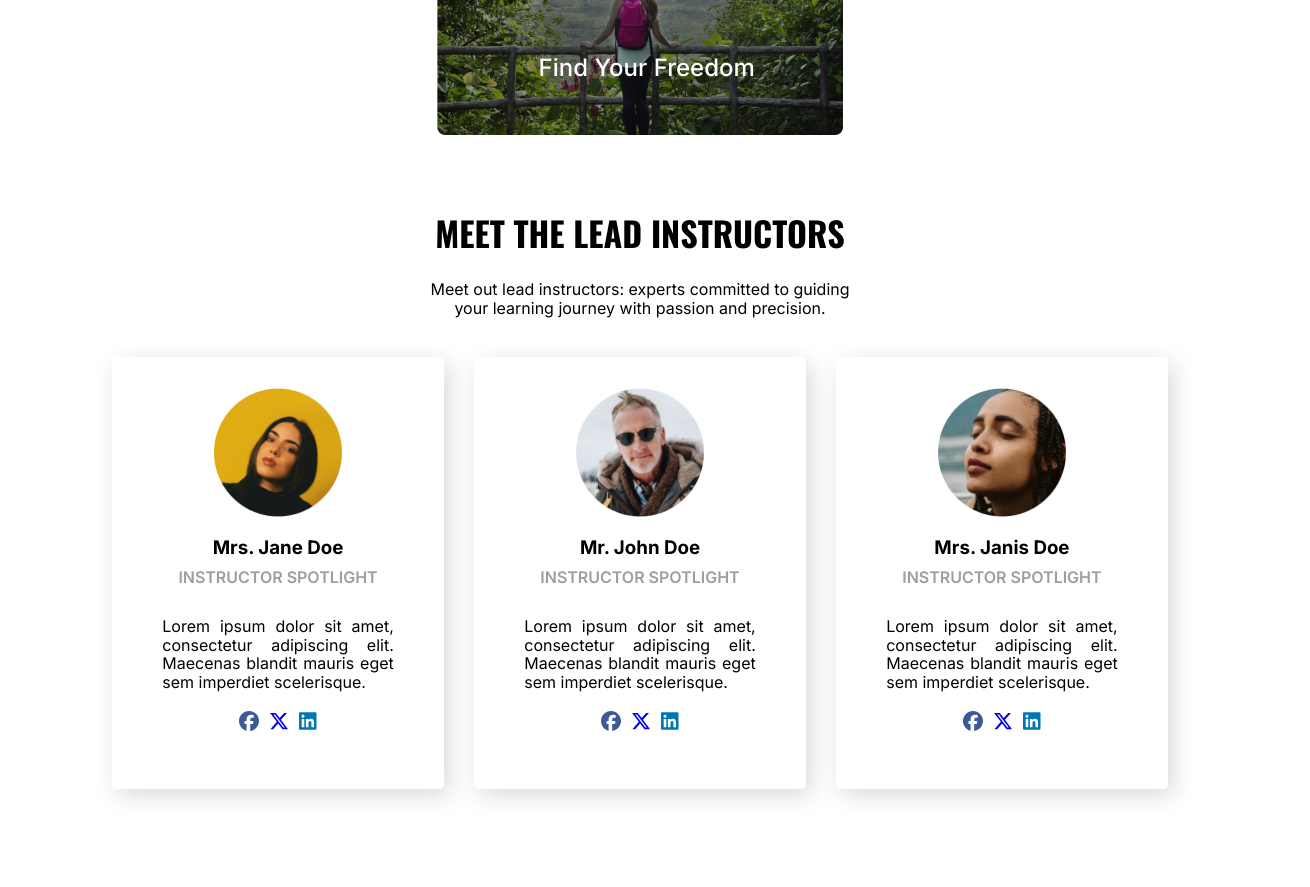
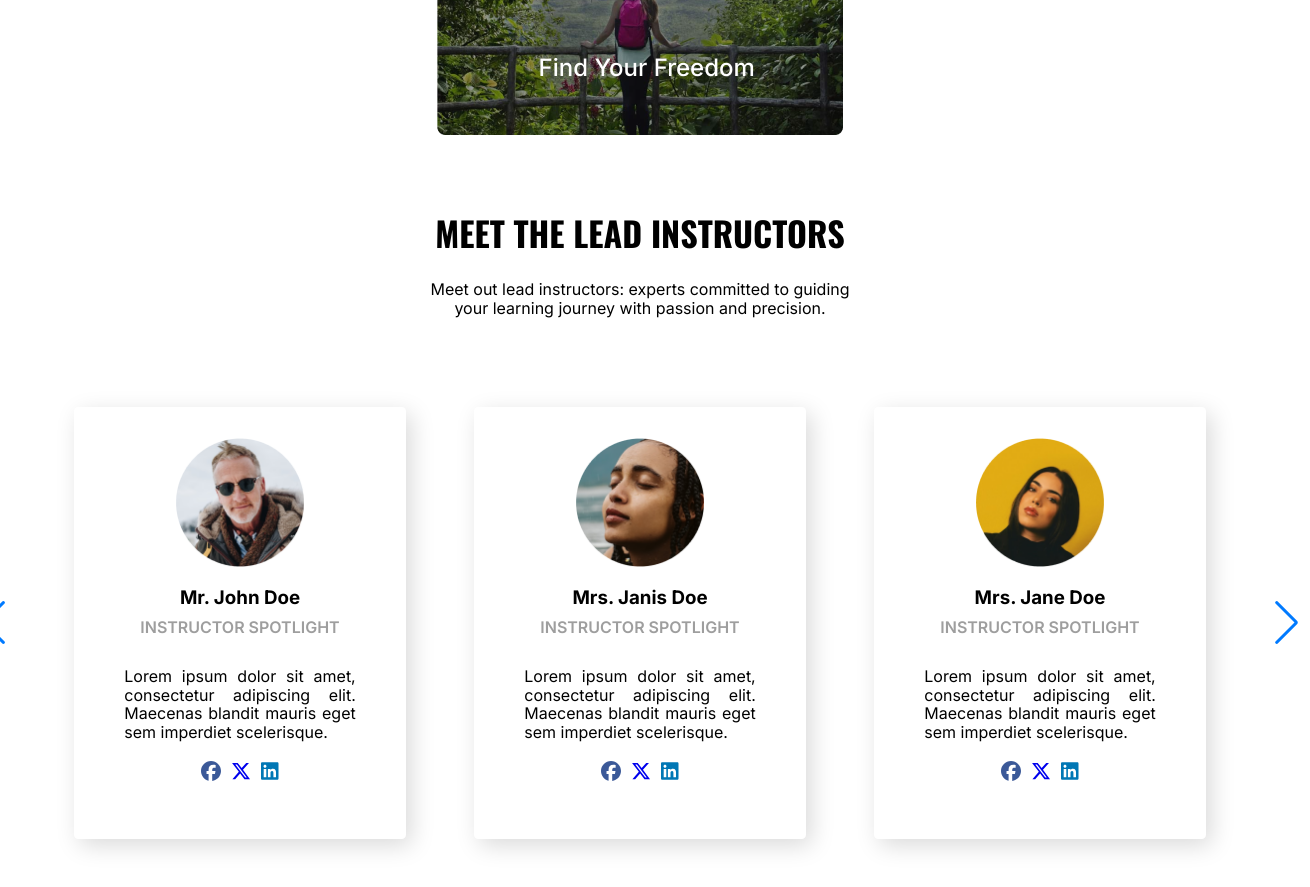
Before and after one commit to BrianKendalBucek/costa-rica-course, a Next.js app in the folder costa-rica-course/: page / in a window 1280 px wide. Shown: the part 2520-3407 px from the top of the page, 1310 px wide, since content can reach past the window. Built offline with nearby package versions, Linux system fonts and the light colour scheme.

Commit message:
fix issue with carousel of instructors rendering two of the three initially to now render three initially

```diff
--- a/costa-rica-course/src/app/page.module.scss
+++ b/costa-rica-course/src/app/page.module.scss
@@ -83,6 +83,13 @@ $text-color: #333;
       }
     }
 
+    .instructorContainer {
+      width: 100%;
+      display: flex;
+      justify-content: center;
+      box-sizing: border-box;
+    }
+
     .studentsContainer {
       width: 100%;
       display: flex;
--- a/costa-rica-course/src/app/page.tsx
+++ b/costa-rica-course/src/app/page.tsx
@@ -40,7 +40,9 @@ const HomePage: React.FC = () => {
         <section className={styles.contentGrid}>
           {windowWidth <= 1661 && <Courses />}
           <GoalVisual />
-          <Instructor />
+          <div className={styles.instructorContainer}>
+            <Instructor />
+          </div>
           <ThreeSteps />
           <MainCourse />
           <div className={styles.studentsContainer}>
--- a/costa-rica-course/src/components/Carousel.tsx
+++ b/costa-rica-course/src/components/Carousel.tsx
@@ -22,6 +22,7 @@ interface CarouselProps<T> {
   slidesPerView?: number;
   spaceBetween?: number;
   loop?: boolean;
+  autoplay?: boolean;
   autoplayDelay?: number;
   effect?: "coverflow" | "slide" | "fade" | "cube";
 }
@@ -30,8 +31,9 @@ const Carousel = <T,>({
   data,
   renderSlide,
   slidesPerView = 3,
-  spaceBetween = 50,
+  spaceBetween = 0,
   loop = true,
+  autoplay = true,
   autoplayDelay = 3000,
   effect = "slide",
 }: CarouselProps<T>) => {
@@ -47,11 +49,13 @@ const Carousel = <T,>({
         spaceBetween={spaceBetween}
         slidesPerView={slidesPerView}
         loop={loop}
-        autoplay={{ delay: autoplayDelay }}
+        autoplay={autoplay ? { delay: autoplayDelay } : false}
         pagination={{ clickable: true }}
         navigation={true}
         effect={effect}
         centeredSlides={true}
+        initialSlide={2}
+        centerInsufficientSlides={true}
         grabCursor={true}
         modules={modules} // Use the dynamic modules array
         coverflowEffect={
--- a/costa-rica-course/src/components/Instructor.module.scss
+++ b/costa-rica-course/src/components/Instructor.module.scss
@@ -1,5 +1,6 @@
 
 .card {
+  width: 100%;
   display: flex;
   flex-direction: column;
   align-items: center;
@@ -12,53 +13,3 @@
     margin-bottom: 20px;
   }
 }
-
-.instructorsContainer {
-  width: 100vw;
-  display: flex;
-  justify-content: center;
-  margin-top: 20px;
-  gap: 30px;
-
-  .instructor {
-    border-radius: 4.37px;
-    width: 331.96px;
-    height: 431.86px;
-    box-shadow: 5.46px 6.55px 23.7px 0 rgba(0, 0, 0, 0.15);
-    display: flex;
-    flex-direction: column;
-    align-items: center;
-
-    .instructorImage {
-        padding-top: 30.85px;
-    }
-
-    .instructorDiscription {
-      width: 231.5px;
-      text-align: justify;
-      padding-top: 30.85px;
-
-    }
-
-    .socialLinksContainer {
-      display: flex;
-      justify-content: center;
-      gap: 10px;
-      margin-top: 20px;
-    }
-
-    .facebook {
-      font-size: 20px;
-      color: #3B5998;
-    }
-
-    .xtwitter {
-      font-size: 20px;
-    }
-
-    .linkedin {
-      font-size: 20px;
-      color: #0077B5;
-    }
-  }
-}
--- a/costa-rica-course/src/components/Instructor.tsx
+++ b/costa-rica-course/src/components/Instructor.tsx
@@ -1,13 +1,5 @@
-import Image from "next/image";
-import { FontAwesomeIcon } from "@fortawesome/react-fontawesome";
-import {
-  faFacebook,
-  faXTwitter,
-  faLinkedin,
-} from "@fortawesome/free-brands-svg-icons";
-import "@fortawesome/fontawesome-svg-core/styles.css";
 import styles from "./Instructor.module.scss";
-import { instructors } from "@/constants/constants";
+import InstructorIntroCarousel from "./InstructorIntroCarousel";
 
 export const Instructor = () => (
   <div className={styles.card}>
@@ -16,58 +8,6 @@ export const Instructor = () => (
       Meet out lead instructors: experts committed to guiding your learning
       journey with passion and precision.
     </p>
-    <div className={styles.instructorsContainer}>
-      {instructors.map((instructor, index) => (
-        <div key={index} className={styles.instructor}>
-          <Image
-            src={instructor.src}
-            alt={instructor.alt}
-            width={128.85}
-            height={128.85}
-            priority
-            className={styles.instructorImage}
-          />
-          <div>
-            <h3>{instructor.name}</h3>
-            <h4>{instructor.title}</h4>
-            <p className={styles.instructorDiscription}>
-              {instructor.description}
-            </p>
-            <div className={styles.socialLinksContainer}>
-              <a
-                href={instructor.socials.facebook}
-                target="_blank"
-                rel="noopener noreferrer"
-              >
-                <FontAwesomeIcon
-                  icon={faFacebook}
-                  className={styles.facebook}
-                />
-              </a>
-              <a
-                href={instructor.socials.twitter}
-                target="_blank"
-                rel="noopener noreferrer"
-              >
-                <FontAwesomeIcon
-                  icon={faXTwitter}
-                  className={styles.xtwitter}
-                />
-              </a>
-              <a
-                href={instructor.socials.linkedin}
-                target="_blank"
-                rel="noopener noreferrer"
-              >
-                <FontAwesomeIcon
-                  icon={faLinkedin}
-                  className={styles.linkedin}
-                />
-              </a>
-            </div>
-          </div>
-        </div>
-      ))}
-    </div>
+    <InstructorIntroCarousel />
   </div>
 );
--- /dev/null
+++ b/costa-rica-course/src/components/InstructorIntro.module.scss
@@ -0,0 +1,56 @@
+.instructorsContainer {
+  display: flex;
+  justify-content: center;
+  width: 400px;
+  // justify-content: center;
+  // margin-top: 20px;
+  // gap: 30px;
+
+  // @media (max-width: 1120px) {
+  //   display: flex;
+  //   flex-direction: column;
+  //   align-items: center;
+  // }
+
+  .instructor {
+    border-radius: 4.37px;
+    width: 331.96px;
+    height: 431.86px;
+    box-shadow: 5.46px 6.55px 23.7px 0 rgba(0, 0, 0, 0.15);
+    display: flex;
+    flex-direction: column;
+    align-items: center;
+
+    .instructorImage {
+        padding-top: 30.85px;
+    }
+
+    .instructorDiscription {
+      width: 231.5px;
+      text-align: justify;
+      padding-top: 30.85px;
+
+    }
+
+    .socialLinksContainer {
+      display: flex;
+      justify-content: center;
+      gap: 10px;
+      margin-top: 20px;
+    }
+
+    .facebook {
+      font-size: 20px;
+      color: #3B5998;
+    }
+
+    .xtwitter {
+      font-size: 20px;
+    }
+
+    .linkedin {
+      font-size: 20px;
+      color: #0077B5;
+    }
+  }
+}
--- /dev/null
+++ b/costa-rica-course/src/components/InstructorIntro.tsx
@@ -0,0 +1,52 @@
+import Image from "next/image";
+import { FontAwesomeIcon } from "@fortawesome/react-fontawesome";
+import {
+  faFacebook,
+  faXTwitter,
+  faLinkedin,
+} from "@fortawesome/free-brands-svg-icons";
+import "@fortawesome/fontawesome-svg-core/styles.css";
+import styles from "./InstructorIntro.module.scss";
+
+const InstructorIntro = ({ src, title, name, alt, description, socials }) => {
+  return (
+    <div className={styles.instructorsContainer}>
+      <div className={styles.instructor}>
+        <Image
+          src={src}
+          alt={alt}
+          width={128.85}
+          height={128.85}
+          priority
+          className={styles.instructorImage}
+        />
+        <div>
+          <h3>{name}</h3>
+          <h4>{title}</h4>
+          <p className={styles.instructorDiscription}>{description}</p>
+          <div className={styles.socialLinksContainer}>
+            <a
+              href={socials.facebook}
+              target="_blank"
+              rel="noopener noreferrer"
+            >
+              <FontAwesomeIcon icon={faFacebook} className={styles.facebook} />
+            </a>
+            <a href={socials.twitter} target="_blank" rel="noopener noreferrer">
+              <FontAwesomeIcon icon={faXTwitter} className={styles.xtwitter} />
+            </a>
+            <a
+              href={socials.linkedin}
+              target="_blank"
+              rel="noopener noreferrer"
+            >
+              <FontAwesomeIcon icon={faLinkedin} className={styles.linkedin} />
+            </a>
+          </div>
+        </div>
+      </div>
+    </div>
+  );
+};
+
+export default InstructorIntro;
--- /dev/null
+++ b/costa-rica-course/src/components/InstructorIntroCarousel.tsx
@@ -0,0 +1,40 @@
+"use client";
+
+import React, { useState, useEffect } from 'react';
+import Carousel from './Carousel';
+import { instructors } from '@/constants/constants';
+import InstructorIntro from './InstructorIntro';
+
+const InstructorIntroCarousel = () => {
+  const [intros, setIntros] = useState([]);
+
+
+  useEffect(() => {
+    setIntros(instructors);
+  }, []);
+
+  if (intros.length === 0) return <div>Loading intros...</div>;
+
+  return (
+    <Carousel
+      data={intros}
+      slidesPerView={Math.min(3, intros.length)}
+      // slidesPerView={Math.min(3, intros.length)}
+      // autoplay={true}
+      autoplay={false}
+      renderSlide={(intro) => (
+        <InstructorIntro
+          key={intro.title}
+          src={intro.src}
+          title={intro.title}
+          name={intro.name}
+          alt={intro.alt}
+          description={intro.description}
+          socials={intro.socials}
+        />
+      )}
+    />
+  );
+};
+
+export default InstructorIntroCarousel;
--- a/costa-rica-course/src/components/StudentReview.module.scss
+++ b/costa-rica-course/src/components/StudentReview.module.scss
@@ -6,11 +6,6 @@
   height: 218px;
   box-shadow: 5.46px 6.55px 23.7px 0 rgba(0, 0, 0, 0.15);
   padding: 20px;
-
-
-  p {
-
-  }
 
   .studentData {
     display: flex;
--- a/costa-rica-course/src/constants/constants.ts
+++ b/costa-rica-course/src/constants/constants.ts
@@ -18,10 +18,10 @@ export const images = [
 
 export const instructors = [
   {
+    src: '/images/Ellipse 10.png',
+    title: 'INSTRUCTOR SPOTLIGHT',
     name: 'Mrs. Jane Doe',
-    title: 'INSTRUCTOR SPOTLIGHT',
     alt: 'Jane Doe',
-    src: '/images/Ellipse 10.png',
     description: 'Lorem ipsum dolor sit amet, consectetur adipiscing elit. Maecenas blandit mauris eget sem imperdiet scelerisque.',
     socials: {
       facebook: 'https://facebook.com/janedoe',
@@ -30,10 +30,10 @@ export const instructors = [
     },
   },
   {
+    src: '/images/Ellipse 10 (1).png',
+    title: 'INSTRUCTOR SPOTLIGHT',
     name: 'Mr. John Doe',
-    title: 'INSTRUCTOR SPOTLIGHT',
     alt: 'John Doe',
-    src: '/images/Ellipse 10 (1).png',
     description: 'Lorem ipsum dolor sit amet, consectetur adipiscing elit. Maecenas blandit mauris eget sem imperdiet scelerisque.',
     socials: {
       facebook: 'https://facebook.com/johndoe',
@@ -42,10 +42,10 @@ export const instructors = [
     },
   },
   {
+    src: '/images/Ellipse 10 (2).png',
+    title: 'INSTRUCTOR SPOTLIGHT',
     name: 'Mrs. Janis Doe',
-    title: 'INSTRUCTOR SPOTLIGHT',
     alt: 'Janis Doe',
-    src: '/images/Ellipse 10 (2).png',
     description: 'Lorem ipsum dolor sit amet, consectetur adipiscing elit. Maecenas blandit mauris eget sem imperdiet scelerisque.',
     socials: {
       facebook: 'https://facebook.com/janisdoe',
@@ -53,6 +53,78 @@ export const instructors = [
       linkedin: 'https://linkedin.com/in/janisdoe',
     },
   },
+  // {
+  //   image: '/images/Ellipse 10.png',
+  //   title: 'INSTRUCTOR SPOTLIGHT',
+  //   name: 'Mrs. Jane Doe',
+  //   alt: 'Jane Doe',
+  //   description: 'Lorem ipsum dolor sit amet, consectetur adipiscing elit. Maecenas blandit mauris eget sem imperdiet scelerisque.',
+  //   socials: {
+  //     facebook: 'https://facebook.com/janedoe',
+  //     twitter: 'https://twitter.com/janedoe',
+  //     linkedin: 'https://linkedin.com/in/janedoe',
+  //   },
+  // },
+  // {
+  //   image: '/images/Ellipse 10 (1).png',
+  //   title: 'INSTRUCTOR SPOTLIGHT',
+  //   name: 'Mr. John Doe',
+  //   alt: 'John Doe',
+  //   description: 'Lorem ipsum dolor sit amet, consectetur adipiscing elit. Maecenas blandit mauris eget sem imperdiet scelerisque.',
+  //   socials: {
+  //     facebook: 'https://facebook.com/johndoe',
+  //     twitter: 'https://twitter.com/johndoe',
+  //     linkedin: 'https://linkedin.com/in/johndoe',
+  //   },
+  // },
+  // {
+  //   image: '/images/Ellipse 10 (2).png',
+  //   title: 'INSTRUCTOR SPOTLIGHT',
+  //   name: 'Mrs. Janis Doe',
+  //   alt: 'Janis Doe',
+  //   description: 'Lorem ipsum dolor sit amet, consectetur adipiscing elit. Maecenas blandit mauris eget sem imperdiet scelerisque.',
+  //   socials: {
+  //     facebook: 'https://facebook.com/janisdoe',
+  //     twitter: 'https://twitter.com/janisdoe',
+  //     linkedin: 'https://linkedin.com/in/janisdoe',
+  //   },
+  // },
+  // {
+  //   image: '/images/Ellipse 10.png',
+  //   title: 'INSTRUCTOR SPOTLIGHT',
+  //   name: 'Mrs. Jane Doe',
+  //   alt: 'Jane Doe',
+  //   description: 'Lorem ipsum dolor sit amet, consectetur adipiscing elit. Maecenas blandit mauris eget sem imperdiet scelerisque.',
+  //   socials: {
+  //     facebook: 'https://facebook.com/janedoe',
+  //     twitter: 'https://twitter.com/janedoe',
+  //     linkedin: 'https://linkedin.com/in/janedoe',
+  //   },
+  // },
+  // {
+  //   image: '/images/Ellipse 10 (1).png',
+  //   title: 'INSTRUCTOR SPOTLIGHT',
+  //   name: 'Mr. John Doe',
+  //   alt: 'John Doe',
+  //   description: 'Lorem ipsum dolor sit amet, consectetur adipiscing elit. Maecenas blandit mauris eget sem imperdiet scelerisque.',
+  //   socials: {
+  //     facebook: 'https://facebook.com/johndoe',
+  //     twitter: 'https://twitter.com/johndoe',
+  //     linkedin: 'https://linkedin.com/in/johndoe',
+  //   },
+  // },
+  // {
+  //   image: '/images/Ellipse 10 (2).png',
+  //   title: 'INSTRUCTOR SPOTLIGHT',
+  //   name: 'Mrs. Janis Doe',
+  //   alt: 'Janis Doe',
+  //   description: 'Lorem ipsum dolor sit amet, consectetur adipiscing elit. Maecenas blandit mauris eget sem imperdiet scelerisque.',
+  //   socials: {
+  //     facebook: 'https://facebook.com/janisdoe',
+  //     twitter: 'https://twitter.com/janisdoe',
+  //     linkedin: 'https://linkedin.com/in/janisdoe',
+  //   },
+  // },
 ];
 
 export const steps = [
```
